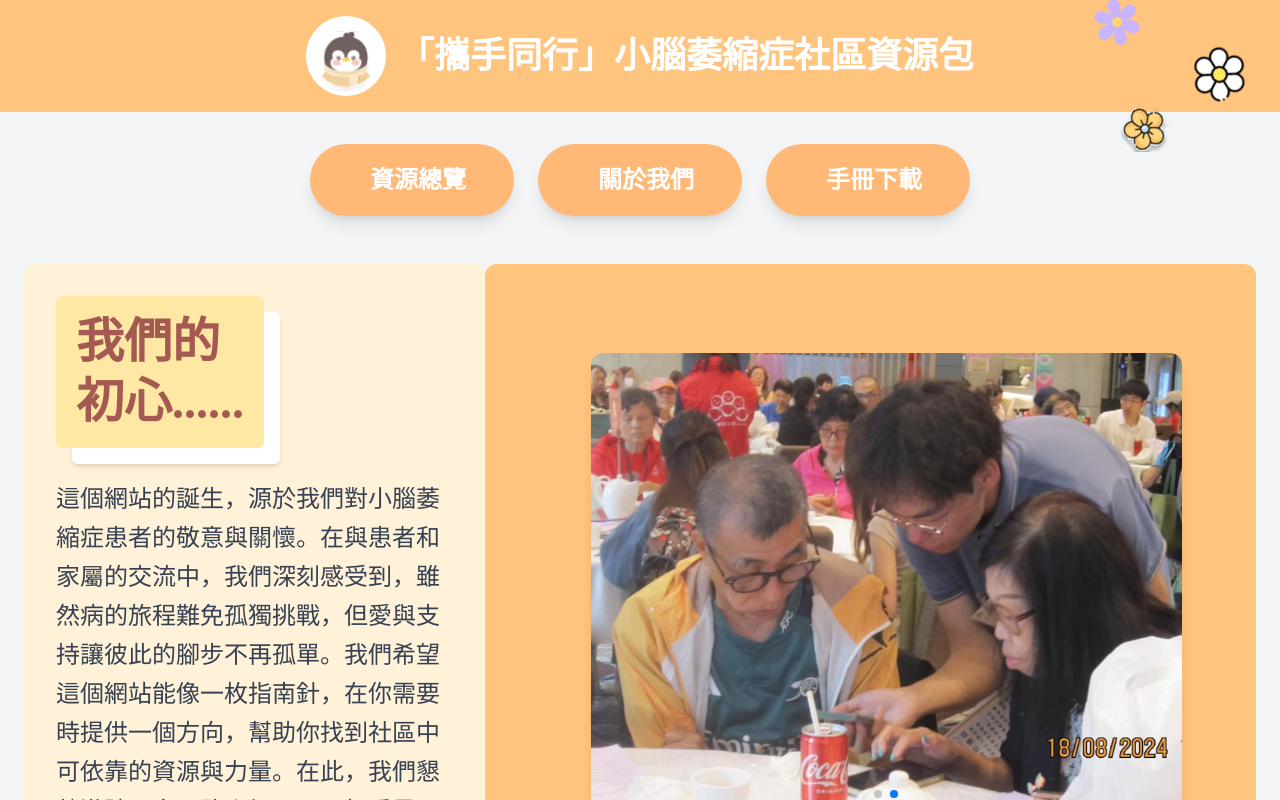
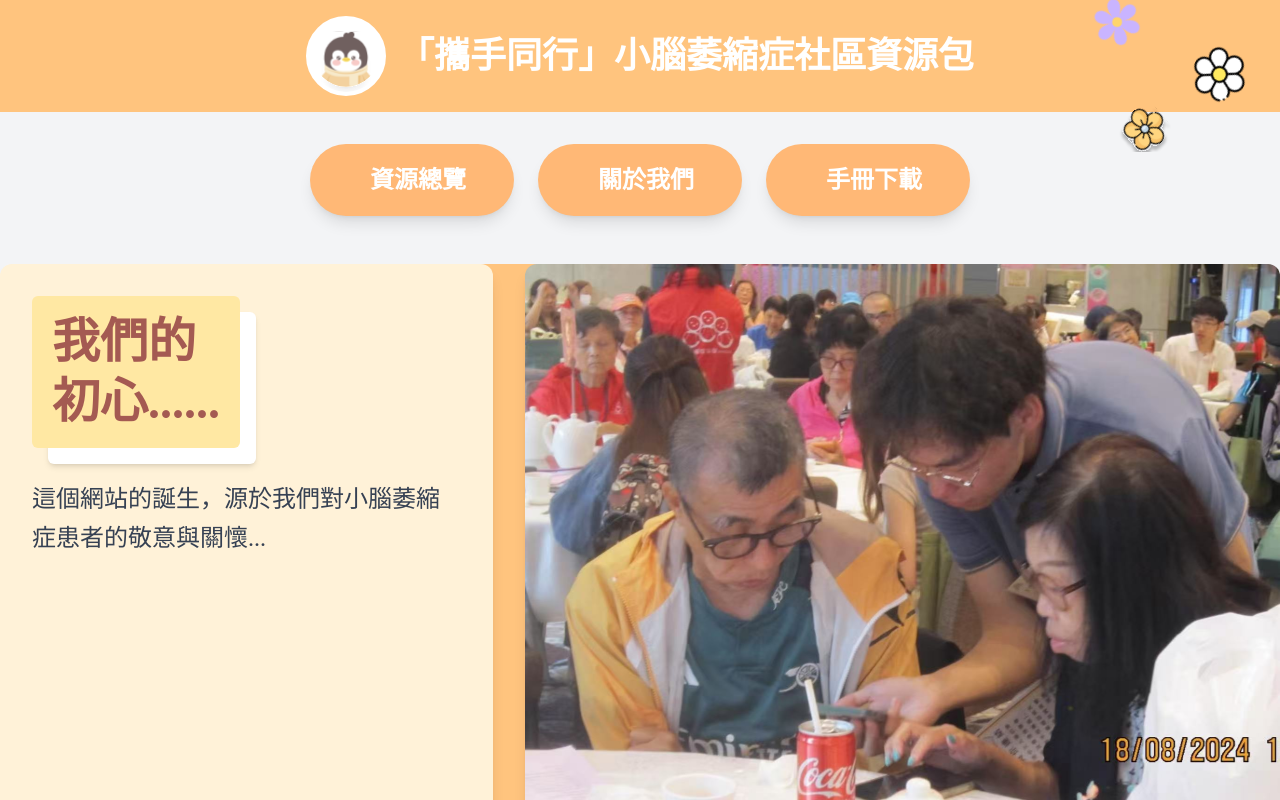
Before and after one commit to yukariyukaro/SCA_Website, a React app: page / in a window 1280 px wide. Shown: the top 800 px of the page. Built offline with nearby package versions, Linux system fonts and the light colour scheme; the HTML template or start-up script is replaced by a standard one; a web font is replaced by a local one.

Commit message:
Update Home.tsx

```diff
--- a/src/pages/Home.tsx
+++ b/src/pages/Home.tsx
@@ -63,39 +63,44 @@ const Home: React.FC = () => {
           ))}
         </nav>
 
-        {/* Main Content */}
-        <div className="relative flex flex-col lg:flex-row gap-4 lg:gap-8 px-4 lg:px-6 my-6 lg:my-12 items-stretch">
-          {/* Left Column */}
-          <div className="w-full lg:w-2/5 bg-[#FFF2D8] rounded-xl p-3 lg:p-8">
-            <div className="flex justify-start mb-3 lg:mb-8">
-              {/* 重新设计标题区域 */}
-              <div className="relative">
-                {/* 白色阴影矩形，位于橙色矩形右下方 */}
-                <div className="absolute bg-white rounded-md shadow-md w-full h-full top-2 left-2 sm:top-3 sm:left-3 lg:top-4 lg:left-4"></div>
-                {/* 橙色矩形，包含文字 */}
-                <div className="relative z-10 bg-[#ffe8a3] rounded-md px-3 py-2 sm:px-4 sm:py-3 lg:px-5 lg:py-4">
-                  <h2 className="text-3xl sm:text-4xl lg:text-5xl font-bold text-[#a45a52] leading-tight whitespace-nowrap">我們的<br/>初心......</h2>
+          {/* Main Content - 响应式布局 */}
+        <div className="relative my-6 lg:my-12">
+          {/* 橙色背景块 - 与左侧内容对齐 */}
+          <div
+            className="absolute inset-y-0 left-0 right-0 bg-[#FFC47E] rounded-xl z-0"
+            style={{
+              left: 'calc(50% - 50vw + 1rem)', // 对齐容器左侧
+              right: 'calc(50% - 50vw + 1rem)'  // 扩展至视窗边缘
+            }}
+          />
+
+          {/* 内容容器 */}
+          <div className="relative z-10 grid grid-cols-1 lg:grid-cols-5 gap-8">
+            {/* 左侧黄色板块 (2/5宽度) */}
+            <div className="lg:col-span-2 bg-[#FFF2D8] rounded-xl p-6 lg:p-8 shadow-lg">
+              <div className="flex justify-start mb-6 lg:mb-8">
+                <div className="relative">
+                  <div className="absolute bg-white rounded-md shadow-md w-full h-full top-2 left-2 sm:top-3 sm:left-3 lg:top-4 lg:left-4" />
+                  <div className="relative z-10 bg-[#ffe8a3] rounded-md px-4 py-3 lg:px-5 lg:py-4">
+                    <h2 className="text-3xl sm:text-4xl lg:text-5xl font-bold text-[#a45a52] leading-tight whitespace-nowrap">
+                      我們的<br/>初心......
+                    </h2>
+                  </div>
                 </div>
               </div>
+              <p className="text-gray-700 leading-relaxed text-base sm:text-xl lg:text-2xl">
+                這個網站的誕生，源於我們對小腦萎縮症患者的敬意與關懷...
+              </p>
             </div>
-            {/* 增加移动端字体大小 */}
-            <p className="text-gray-700 leading-relaxed text-base sm:text-xl lg:text-2xl">
-              這個網站的誕生，源於我們對小腦萎縮症患者的敬意與關懷。在與患者和家屬的交流中，我們深刻感受到，雖然病的旅程難免孤獨挑戰，但愛與支持讓彼此的腳步不再孤單。我們希望這個網站能像一枚指南針，在你需要時提供一個方向，幫助你找到社區中可依靠的資源與力量。在此，我們懇摯邀請更多同路人加入，互相看見，共同成長！
-            </p>
-          </div>
 
-          {/* Right Column - Image Carousel */}
-          <div className="w-full lg:w-3/5 relative h-48 lg:h-auto">
-            {/* 背景色块 - 修改为完全匹配左侧高度 */}
-            <div className="absolute inset-0 lg:-left-8 bg-[#FFC47E] rounded-xl z-0 h-full"></div>
-            {/* 调整Swiper容器位置为完全居中 */}
-            <div className="relative z-10 flex items-center justify-center w-full h-full py-3 lg:py-8">
-              <div className="w-4/5 h-4/5 flex items-center justify-center">
+            {/* 右侧轮播图区域 (3/5宽度) */}
+            <div className="lg:col-span-3 h-64 lg:h-auto flex items-center">
+              <div className="w-full h-full rounded-xl overflow-hidden shadow-lg">
                 <Swiper
                   modules={swiperModules}
                   pagination={{ clickable: true }}
                   autoplay={{ delay: 5000 }}
-                  className="w-full h-full rounded-xl overflow-hidden shadow-lg"
+                  className="h-full"
                 >
                   <SwiperSlide>
                     <img
@@ -117,7 +122,7 @@ const Home: React.FC = () => {
           </div>
         </div>
 
-        {/* Footer */}
+        {/* Footer部分保持不变 */}
         <Footer />
       </div>
     </div>
```
